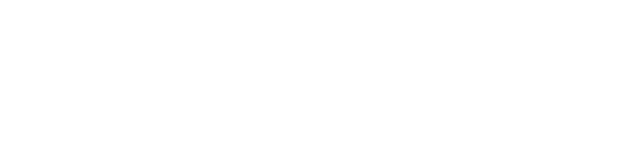
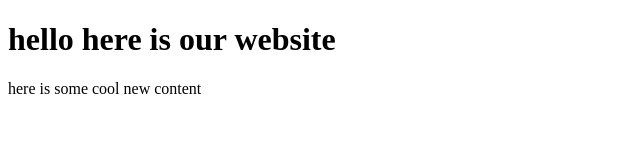
Before and after one commit to ibrahimmalikce/test-repo, a plain HTML site: page index.html in a window 1280 px wide. Shown: the whole page, without its empty margins (0-640 px from the left). Drawn offline with Linux system fonts and the light colour scheme.

Commit message:
added content to html

```diff
--- a/index.html
+++ b/index.html
@@ -5,7 +5,7 @@
     <meta name="viewport" content="width=device-width, initial-scale=1.0">
     <title>Document</title>
 </head>
-<body>
-
+<body><h1>hello here is our website</h1>
+    <p>here is some cool new content</p>
 </body>
 </html>
```
